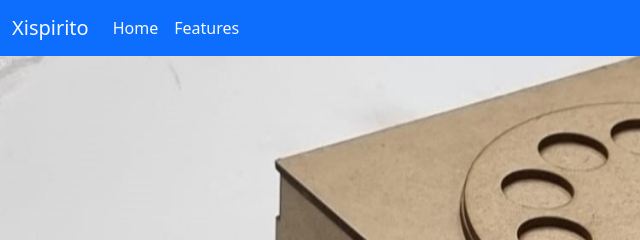
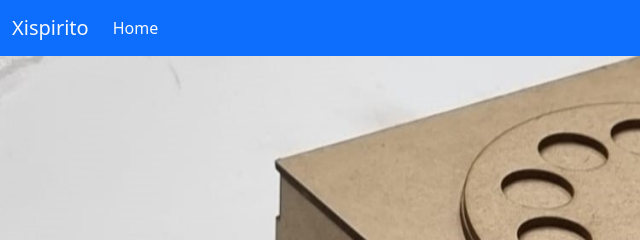
Before and after one commit to Davi-Queiroz/Sprint-web-2, a website: page index.html in a window 1280 px wide. Shown: the top 240 px of the page, 0-640 px from the left. Drawn offline with nearby package versions, Linux system fonts and the light colour scheme.

Commit message:
Update index.html

```diff
--- a/index.html
+++ b/index.html
@@ -25,7 +25,7 @@
         <div class="collapse navbar-collapse" id="navbarNavAltMarkup">
           <div class="navbar-nav">
             <a class="nav-link text-light active" aria-current="page" href="#">Home</a>
-            <a class="nav-link text-light" href="#">Features</a>
+
           </div>
         </div>
       </div>
```
